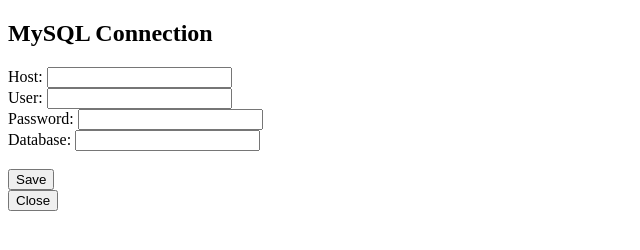
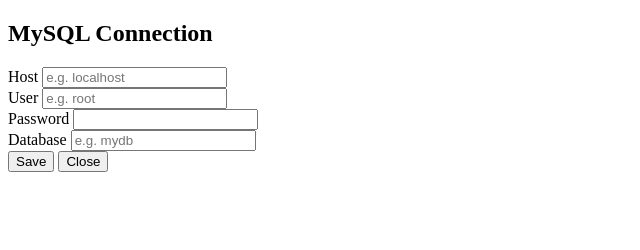
Before and after one commit to tomhaakon/mysql-report-tool, an Electron app: page public/settings.html in a window 800 px wide. Shown: the whole page, without its empty margins (0-640 px from the left). Drawn offline with Linux system fonts and the light colour scheme; no server answers.

Commit message:
progress

```diff
--- a/package.json
+++ b/package.json
@@ -11,6 +11,7 @@
   "author": "",
   "license": "ISC",
   "dependencies": {
+    "bootstrap": "^5.3.7",
     "electron": "^37.2.1",
     "electron-store": "^10.1.0",
     "mysql2": "^3.14.2"
--- a/public/settings.html
+++ b/public/settings.html
@@ -1,16 +1,63 @@
 <!DOCTYPE html>
 <html>
 <head><meta charset="UTF-8"><title>DB Settings</title></head>
-<body>
-  <h2>MySQL Connection</h2>
-  <form id="cfgForm">
-    <label>Host:     <input name="host"     /></label><br/>
-    <label>User:     <input name="user"     /></label><br/>
-    <label>Password: <input name="password" type="password" /></label><br/>
-    <label>Database: <input name="database" /></label><br/><br/>
-    <button type="submit">Save</button>
-  </form>
-  <button id="btn-close">Close</button>
-  <script src="settings.js"></script>
+<body class="bg-light">
+  <div class="container py-4">
+    <div class="card shadow-sm">
+      <div class="card-body">
+        <h2 class="card-title mb-4">MySQL Connection</h2>
+        <form id="cfgForm">
+          <div class="mb-3">
+            <label for="host" class="form-label">Host</label>
+            <input
+              type="text"
+              class="form-control"
+              id="host"
+              name="host"
+              placeholder="e.g. localhost"
+            />
+          </div>
+          <div class="mb-3">
+            <label for="user" class="form-label">User</label>
+            <input
+              type="text"
+              class="form-control"
+              id="user"
+              name="user"
+              placeholder="e.g. root"
+            />
+          </div>
+          <div class="mb-3">
+            <label for="password" class="form-label">Password</label>
+            <input
+              type="password"
+              class="form-control"
+              id="password"
+              name="password"
+            />
+          </div>
+          <div class="mb-4">
+            <label for="database" class="form-label">Database</label>
+            <input
+              type="text"
+              class="form-control"
+              id="database"
+              name="database"
+              placeholder="e.g. mydb"
+            />
+          </div>
+          <div class="d-flex justify-content-between">
+            <button type="submit" class="btn btn-primary">
+              Save
+            </button>
+            <button type="button" id="btn-close" class="btn btn-secondary">
+              Close
+            </button>
+          </div>
+        </form>
+      </div>
+    </div>
+  </div>
+
 </body>
 </html>
--- a/src/main.js
+++ b/src/main.js
@@ -7,6 +7,7 @@
 
 let mainWindow;
 let pool;
+
 
 if (process.env.NODE_ENV !== 'production') {
   // point at the top of the .webpack folder, not src/
```
Also changed, not shown: public/index.html (+18 -4 lines), src/renderer.js (+58 -6 lines), README.md, 2 other files.
